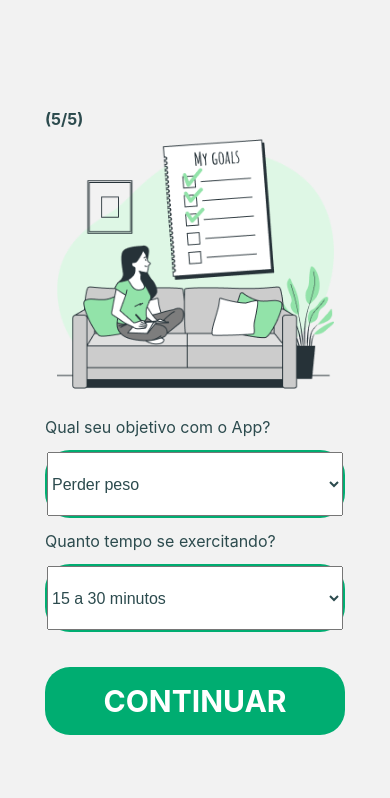
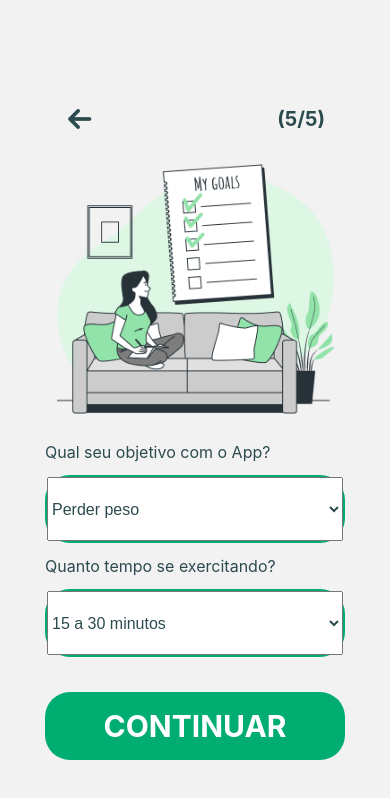
Before and after one commit to ThePerryDev/NutriPerry, a React Native app in the folder frontend/: screen / in a window 390 px wide. Shown: the top 798 px of the page. Built offline with nearby package versions, Linux system fonts and the light colour scheme.

Commit message:
[style] corrigindo css do header

```diff
--- a/frontend/App.tsx
+++ b/frontend/App.tsx
@@ -1,6 +1,6 @@
 import { NavigationContainer } from "@react-navigation/native";
 import { createStackNavigator } from "@react-navigation/stack";
-import TelaPPObjetivo from "./src/screen/tela_pp_objetivo/tela_pp_objetivo";
+import TelaPPObjetivo from "./src/screen/cadastro/perfil_pessoal/tela_pp_objetivo/tela_pp_objetivo";
 
 const Stack = createStackNavigator();
 
--- a/frontend/src/screen/tela_pp_objetivo/styles.tsx
+++ b/frontend/src/screen/cadastro/perfil_pessoal/tela_pp_objetivo/styles.tsx
@@ -7,11 +7,24 @@ const styles = StyleSheet.create({
     justifyContent: "center",
     alignItems: "center",
   },
+  headerContainer: {
+    flexDirection: "row",
+    justifyContent: "space-between",
+    alignItems: "center",
+    width: 300,
+    paddingHorizontal: 20,
+    marginBottom: 20,
+    marginTop:20
+  },
+  arrow:{
+    width:30,
+    height:30,
+  },
   headerlabel:{
-    fontSize: 16,
+    fontSize: 20,
     fontWeight: "bold",
     color: "#2C4B4E",
-    alignItems: "center"
+    alignItems: "flex-end"
   },
   imagecontainer: {
     alignItems: "center",
--- a/frontend/src/screen/tela_pp_objetivo/tela_pp_objetivo.tsx
+++ b/frontend/src/screen/cadastro/perfil_pessoal/tela_pp_objetivo/tela_pp_objetivo.tsx
@@ -9,12 +9,18 @@ export default function TelaPPObjetivo() {
   return (
     <View style={styles.container}>
       <View>
-        <View>
+        <View style={styles.headerContainer}>
+          <TouchableOpacity style={styles.arrow}>
+            <Image
+              source={require("../../../../assets/setaVolta.png")}
+              style={styles.arrow}
+            />
+          </TouchableOpacity>
           <Text style={styles.headerlabel}>(5/5)</Text>
         </View>
         <View style={styles.imagecontainer}>
           <Image
-            source={require("../../assets/pp_objetivos.png")}
+            source={require("../../../../assets/pp_objetivos.png")}
             style={styles.image}
           />
         </View>
```
Also changed, not shown: frontend/src/assets/setaVolta.png (added), frontend/src/screen/cadastro/finalizado/styles.tsx (added), frontend/src/screen/cadastro/finalizado/tela_finalizado.tsx (added).
